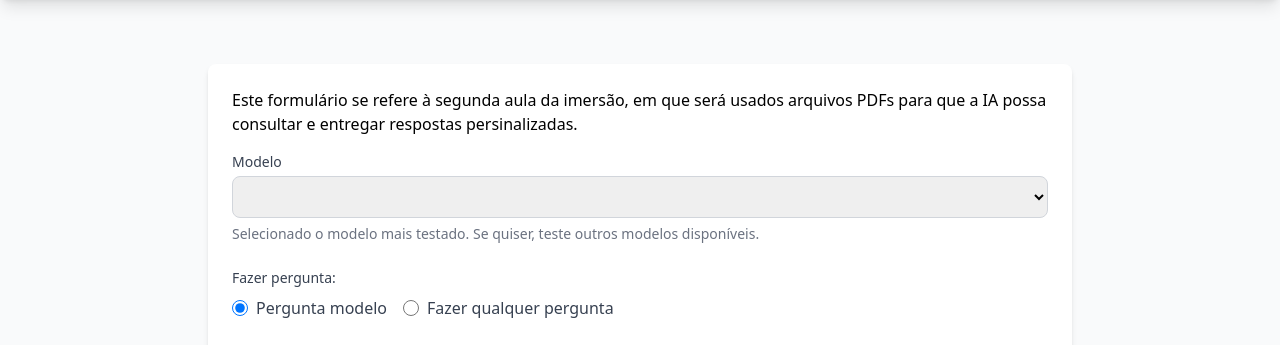
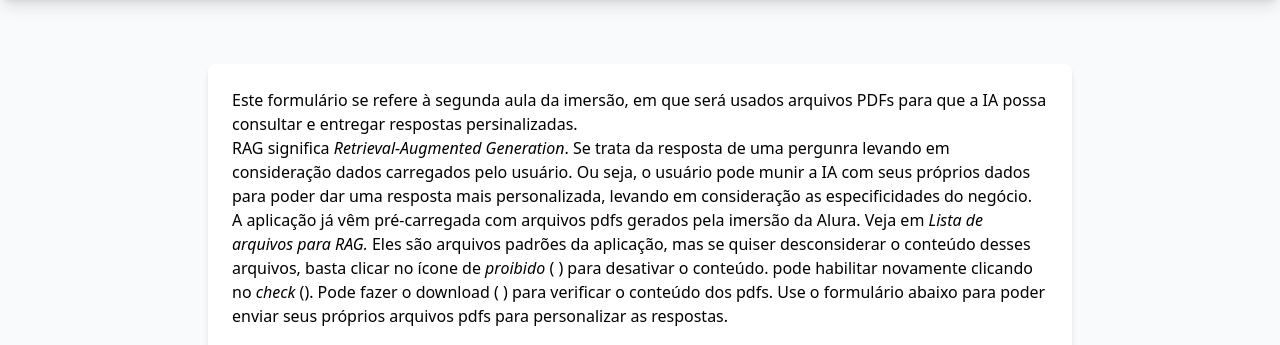
Before and after one commit to danilocgsilva/imersao_dev_ia_alura__dev_agentes_de_ai_apimentado, a Flask app: template app/flask_app/templates/rag.html in a window 1280 px wide. Shown: the part 56-401 px from the top of the page. Run offline with Flask 3, Linux system fonts and the light colour scheme; the template is opened without the code that fills it, so the values that code supplies are empty; some libraries are stand-ins or nearby versions.

Commit message:
Melhoria da documentação

```diff
--- a/app/flask_app/templates/perguntar.html
+++ b/app/flask_app/templates/perguntar.html
@@ -7,6 +7,7 @@
 
         <div class="bg-white rounded-lg shadow-md p-6 mb-8">
             <p>Este formulário foi feito com o conhecimento passado até a primeira parte da primeira aula da imersão. Trata-se do uso básico da api do Google para geração de resposta por IA.</p>
+            <p>Para toda vez que for fazer uma pergunta, ele irá concatenar tudo que foi respondido anteriormente para que cada nova pergunta funcione como uma conversa. Ou seja, a resposta de uma pergunta leva em conta o que foi conversado antes. Para que se possa ignorar tudo que foi conversado antes, basta recarregar a página.</p>
             <form id="formulario" class="space-y-6">
 
                 <div class="mt-4">
--- a/app/flask_app/templates/rag.html
+++ b/app/flask_app/templates/rag.html
@@ -17,8 +17,9 @@
     <h1 class="text-3xl font-bold text-center text-gray-800 mb-8">{{ view_model.h1 }}</h1>
 
     <div class="bg-white rounded-lg shadow-md p-6 mb-8">
-        <p>Este formulário se refere à segunda aula da imersão, em que será usados arquivos PDFs para que a IA possa
-            consultar e entregar respostas persinalizadas.</p>
+        <p>Este formulário se refere à segunda aula da imersão, em que será usados arquivos PDFs para que a IA possa consultar e entregar respostas persinalizadas. </p>
+        <p>RAG significa <i>Retrieval-Augmented Generation</i>. Se trata da resposta de uma pergunra levando em consideração dados carregados pelo usuário. Ou seja, o usuário pode munir a IA com seus próprios dados para poder dar uma resposta mais personalizada, levando em consideração as especificidades do negócio.</p>
+        <p>A aplicação já vêm pré-carregada com arquivos pdfs gerados pela imersão da Alura. Veja em <i>Lista de arquivos para RAG.</i> Eles são arquivos padrões da aplicação, mas se quiser desconsiderar o conteúdo desses arquivos, basta clicar no ícone de <i>proibido</i> (<span class="text-yellow-500"> <i class="fas fa-ban"></i></span> ) para desativar o conteúdo. pode habilitar novamente clicando no <i>check</i> (<i class="fas fa-check-circle text-yellow-500"></i>). Pode fazer o download ( <i class="text-green-500 fas fa-download"></i> ) para verificar o conteúdo dos pdfs. Use o formulário abaixo para poder enviar seus próprios arquivos pdfs para personalizar as respostas.</p>
         <form id="formulario" class="space-y-6">
 
             <div class="mt-4">
```
Also changed, not shown: README.md, print_screen_primeira_tela.png (added).
